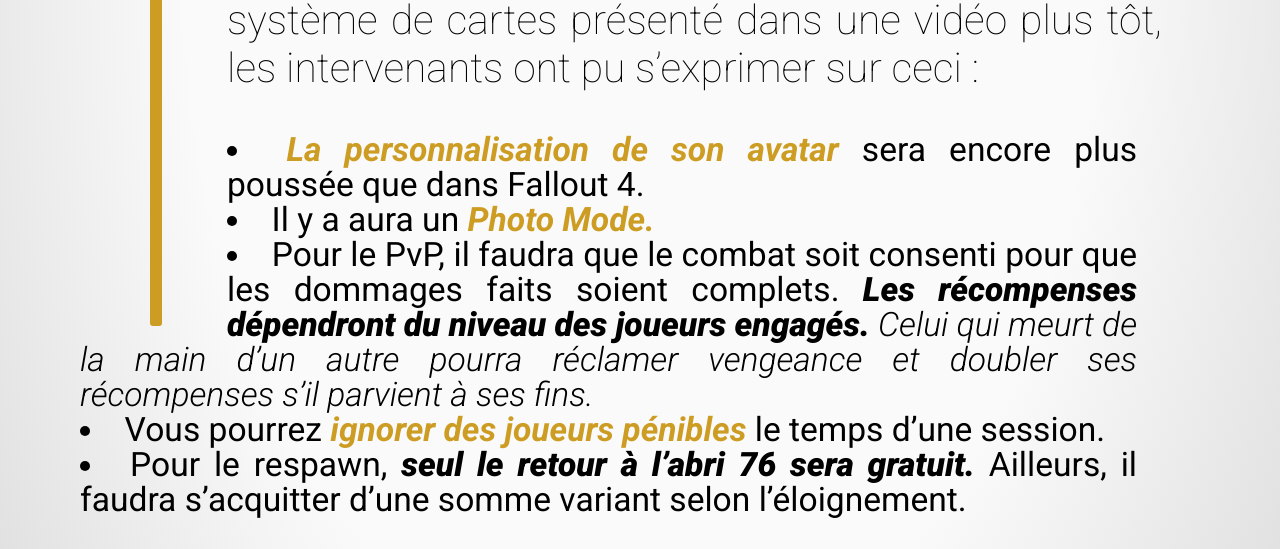
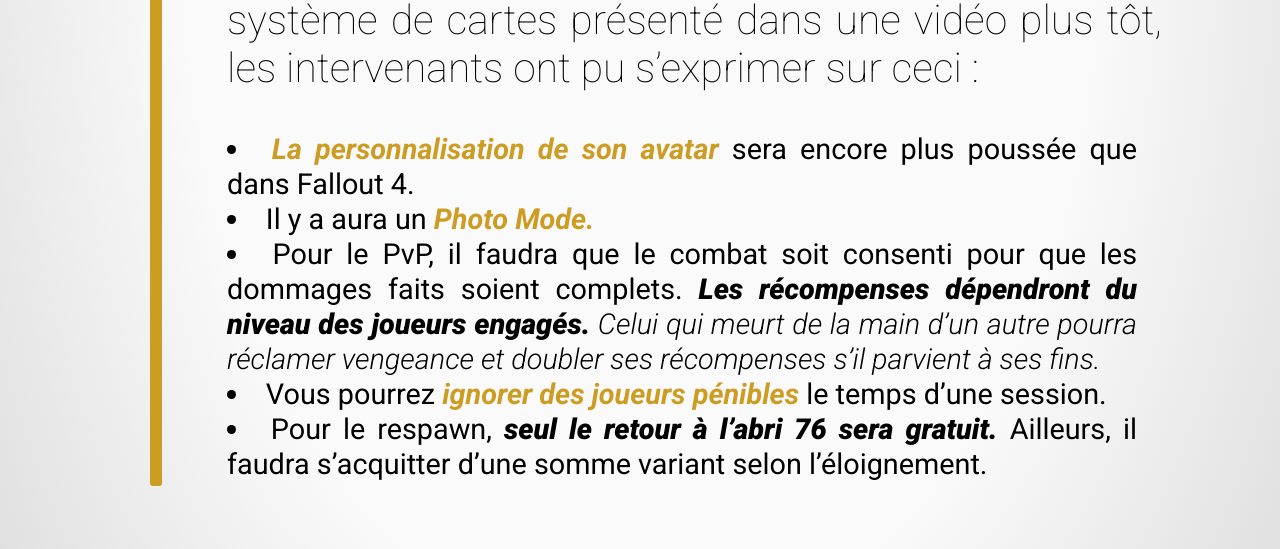
Before and after one commit to Jose59300/Fallout, a plain HTML site: page index.html in a window 1280 px wide. Shown: the part 1000-1549 px from the top of the page. Drawn offline with Linux system fonts and the light colour scheme.

Commit message:
Responsive mq

```diff
--- a/style.css
+++ b/style.css
@@ -29,7 +29,7 @@ h2 {
 
 li {
 	margin: 0 25px 0 30px;
-	font-size: 1.4em;
+	font-size: 1.2em;
 	list-style-position: inside;
 	line-height: 35px;
 }
@@ -83,7 +83,7 @@ footer {
 
 .line {
 	border-left: 12px solid #CD9C22;
-	height: 520px;
+	height: 680px;
 	margin-left: 150px;
 	margin-right: 65px;
 	border-radius: 3px;
@@ -358,6 +358,7 @@ li {
 }
 .textFooter {
 	font-size: 2em;
+	margin: 120px;
 }
 .fallout {
 	width: 100%;
```
